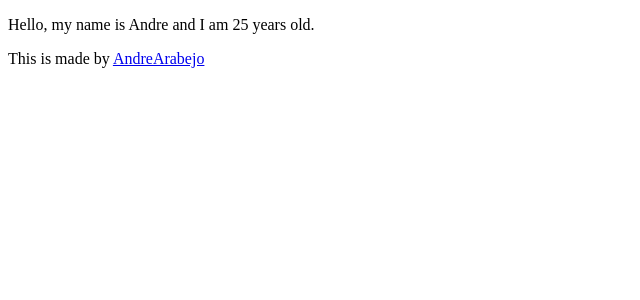
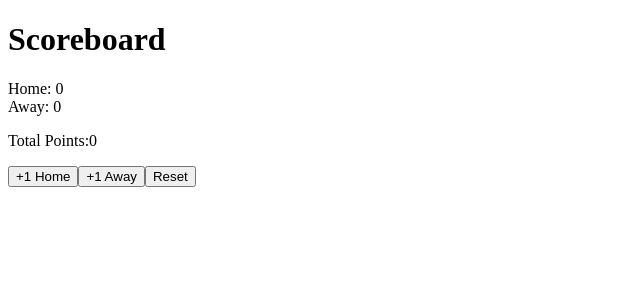
Before and after one commit to AndreArabejo/fullstack-open, a React (Vite) app in the folder part1/material/: page / in a window 1280 px wide. Shown: the top 300 px of the page, without its empty margins (0-640 px from the left). Built offline with nearby package versions, Linux system fonts and the light colour scheme.

Commit message:
Part 1c practice

```diff
--- a/part1/material/src/App.jsx
+++ b/part1/material/src/App.jsx
@@ -1,32 +1,36 @@
+import { useState } from 'react'
 
-const Hello = (props) => {
+const Score = ({ name, score }) => <div>{name}: {score}</div>
+const Button = ({ onClick, text }) => <button onClick={onClick}>{text}</button>
 
-  return(
-    <>
-      <p>Hello, my name is {props.name} and I am {props.age} years old.</p>
-    </>
+const App = () => {
+  const [ home, setHome ] = useState(0)
+  const [ away, setAway ] = useState(0)
+
+  const plusHome = () => {
+    console.log('Home scored!')
+    setHome(home + 1)
+  }
+  const plusAway = () => {
+    console.log('Away scored!')
+    setAway(away + 1)
+  }
+  const reset = () => {
+    setAway(0)
+    setHome(0)
+  }
+
+  return (
+    <div>
+      <h1>Scoreboard</h1>
+      <Score name='Home' score={home} />
+      <Score name='Away' score={away} />
+      <p>Total Points:{home + away}</p>
+      <Button onClick={plusHome} text='+1 Home' />
+      <Button onClick={plusAway} text='+1 Away'/>
+      <Button onClick={reset} text='Reset' />
+    </div>
   )
 }
 
-const Footer = (props) => {
-  return(
-    <>
-      <p>This is made by <a href="https://github.com/AndreArabejo">{props.discordUser}</a></p>
-    </>
-  )
-}
-
-const App = () => {
-  const name = 'Andre'
-  const age = '25'
-
-  return(
-    <div>
-      <Hello name={name} age={age} />
-      <Footer discordUser={"AndreArabejo"}/>
-  </div>
-  )
-
-}
-
 export default App
```
